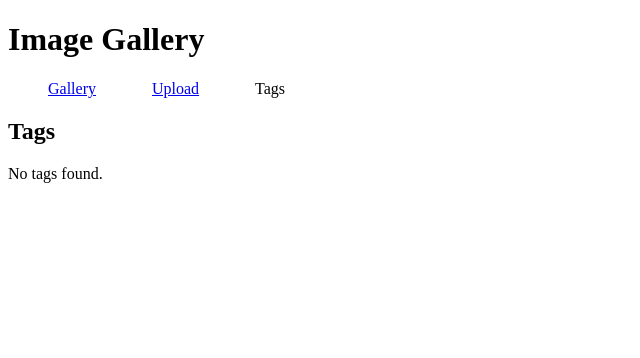
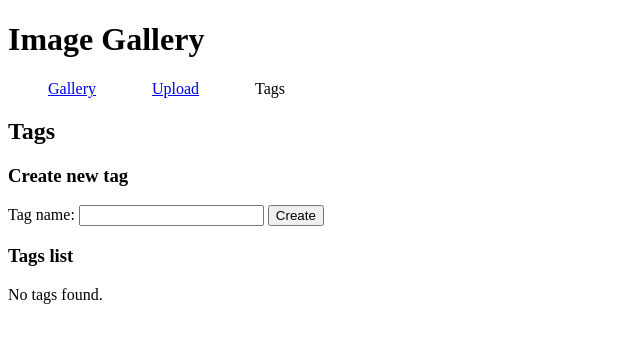
Before and after one commit to tksrmz/image-gallery, a Flask app: template templates/tags.html in a window 1280 px wide. Shown: the top 358 px of the page, without its empty margins (0-640 px from the left). Run offline with Flask 3, Linux system fonts and the light colour scheme; the template is opened without the code that fills it, so the values that code supplies are empty.

Commit message:
Add feature to create tag

```diff
--- a/app.py
+++ b/app.py
@@ -79,7 +79,7 @@ def send_image(filename):
 #     return send_from_directory(app.config['THUMBNAIL_FOLDER'], filename)
 
 @app.route('/images/<filename>/tags', methods=['POST'])
-def update_tags(filename):
+def update_tags_on_image(filename):
     if not ('username' in session):
         return redirect(url_for('login'))
 
@@ -94,10 +94,23 @@ def update_tags(filename):
 
     return redirect(url_for('send_image', filename=filename))
 
-@app.route('/tags')
+@app.route('/tags', methods=['GET', 'POST'])
 def show_tags():
     if not ('username' in session):
         return redirect(url_for('login'))
+
+    if request.method == 'POST':
+        tag = request.form['tag']
+        conn = sqlite3.connect(app.config['DATABASE'])
+        c = conn.cursor()
+        c.execute('''
+                    INSERT INTO tags (name)
+                    VALUES (?)
+                ''', (tag,))
+        conn.commit()
+        conn.close()
+        flash(f'Tag successfully added: {tag}')
+        return redirect(url_for('show_tags'))
 
     return render_template('tags.html', all_tag_list=get_tag_list())
 
--- a/templates/image.html
+++ b/templates/image.html
@@ -26,7 +26,7 @@
       <img src="{{ url_for('static', filename='images/' + filename) }}" alt="{{ filename }}">
     </section>
     <section>
-      <form action="{{ url_for('update_tags', filename=filename) }}" method="post" id="tagsForm">
+      <form action="{{ url_for('update_tags_on_image', filename=filename) }}" method="post" id="tagsForm">
         {% for tag in all_tag_list %}
           <div>
             <input type="checkbox" id="tag-{{ tag }}" name="tag" value="{{ tag }}" {% if tag in attached_tag_list %}checked{% endif %}>
--- a/templates/tags.html
+++ b/templates/tags.html
@@ -19,6 +19,26 @@
 
   <main>
     <h2>Tags</h2>
+    {% with messages = get_flashed_messages() %}
+      {% if messages %}
+        <ul>
+          {% for message in messages %}
+            <li>{{ message }}</li>
+          {% endfor %}
+        </ul>
+      {% endif %}
+    {% endwith %}
+
+    <section>
+      <h3>Create new tag</h3>
+      <form action="{{ url_for('show_tags') }}" method="post">
+        <label for="tag">Tag name:</label>
+        <input type="text" id="tag" name="tag" required>
+        <button type="submit">Create</button>
+    </section>
+
+    <section>
+      <h3>Tags list</h3>
       {% if all_tag_list %}
         <ul>
           {% for tag in all_tag_list %}
@@ -28,6 +48,7 @@
       {% else %}
         <p>No tags found.</p>
       {% endif %}
+    </section>
   </main>
 </body>
 </html>
```
Lines whose indentation alone changed are shown as unchanged.
